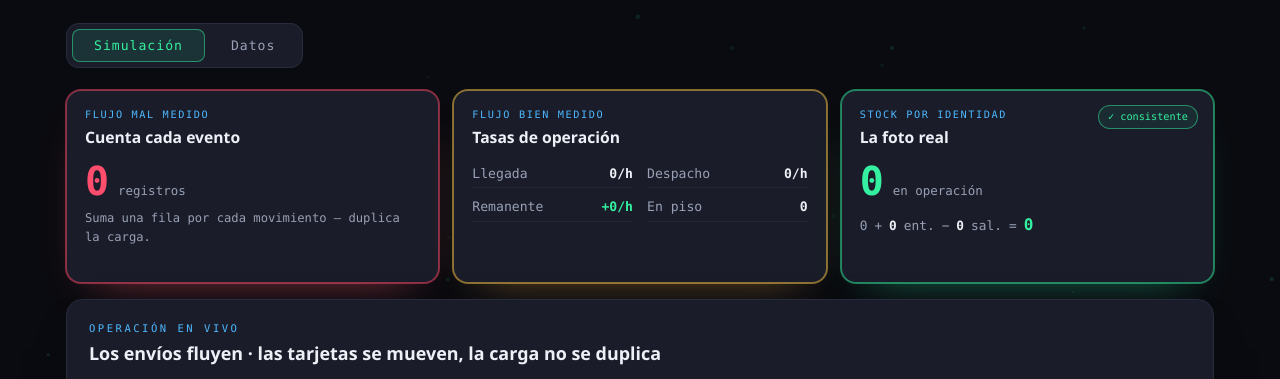
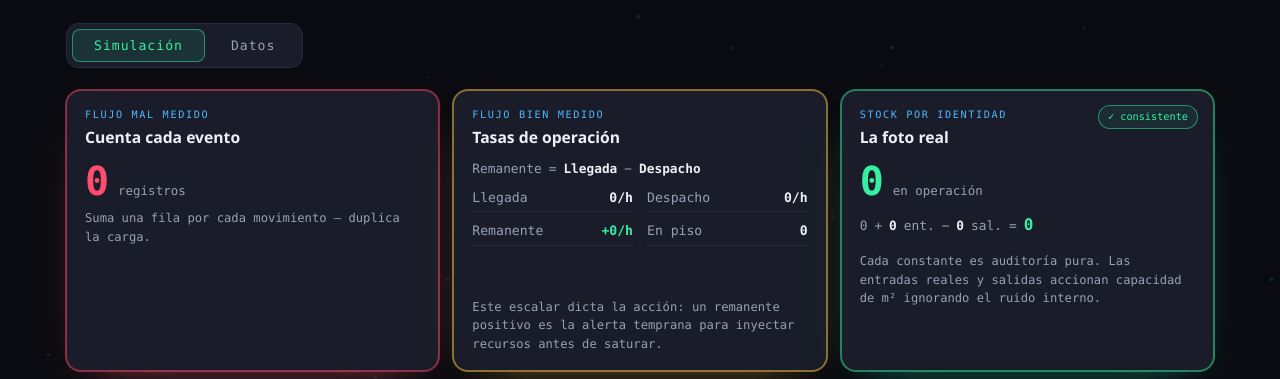
Before and after one commit to Fuser13/logid, a plain HTML site: page modules/02-flujo-vs-stock/index.html in a window 1280 px wide. Shown: the part 393-772 px from the top of the page. Drawn offline with Linux system fonts and the light colour scheme.

Commit message:
Módulo 02: agregar explicaciones accionables a tarjetas de KPI

```diff
--- a/modules/02-flujo-vs-stock/index.html
+++ b/modules/02-flujo-vs-stock/index.html
@@ -225,13 +225,15 @@
       <div class="read rate" id="read-rate">
         <div class="rk">Flujo bien medido</div>
         <div class="rt">Tasas de operación</div>
-        <div class="rate-grid">
+        <div class="fx" style="margin-top:10px"><span>Remanente</span><span>=</span><span class="n">Llegada</span><span>−</span><span class="n">Despacho</span></div>
+        <div class="rate-grid" style="margin-top:6px">
           <div class="r">Llegada <b id="r-in">0/h</b></div>
           <div class="r">Despacho <b id="r-out">0/h</b></div>
           <div class="r rem">Remanente <b id="r-rem" class="pos">0/h</b></div>
           <div class="r">En piso <b id="r-wip">0</b></div>
         </div>
         <div class="spark"><svg id="spark" preserveAspectRatio="none"></svg></div>
+        <div class="sub">Este escalar dicta la acción: un remanente positivo es la alerta temprana para inyectar recursos antes de saturar.</div>
       </div>
       <div class="read stock" id="read-stock">
         <span class="badge">✓ consistente</span>
@@ -239,6 +241,7 @@
         <div class="rt">La foto real</div>
         <div class="big"><b id="stock-num">0</b><span>en operación</span></div>
         <div class="fx"><span>0</span><span>+</span><span class="n" id="fx-in">0</span><span>ent.</span><span>−</span><span class="n" id="fx-out">0</span><span>sal.</span><span>=</span><span class="eq" id="fx-stock">0</span></div>
+        <div class="sub" style="margin-top:14px">Cada constante es auditoría pura. Las entradas reales y salidas accionan capacidad de m² ignorando el ruido interno.</div>
       </div>
     </div>
 
```
